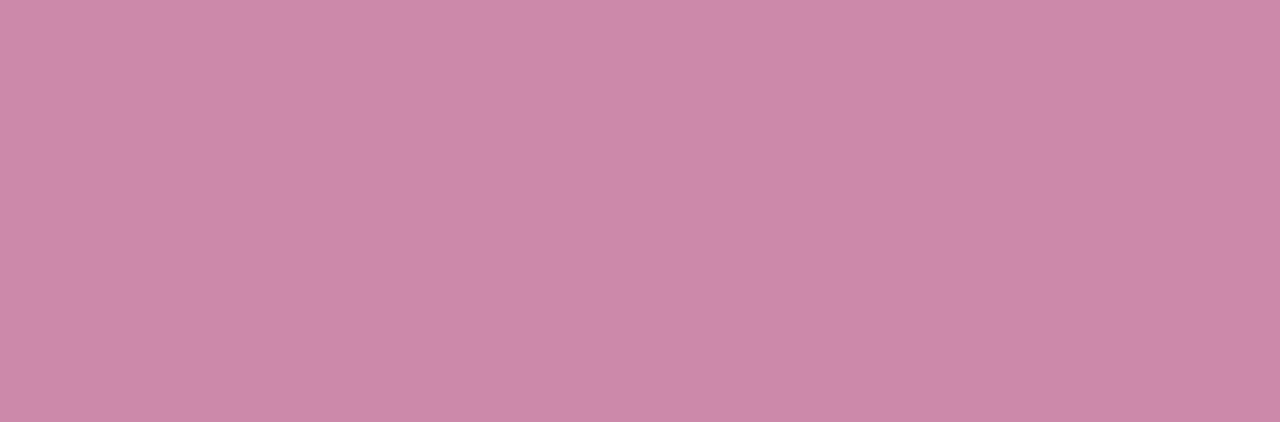
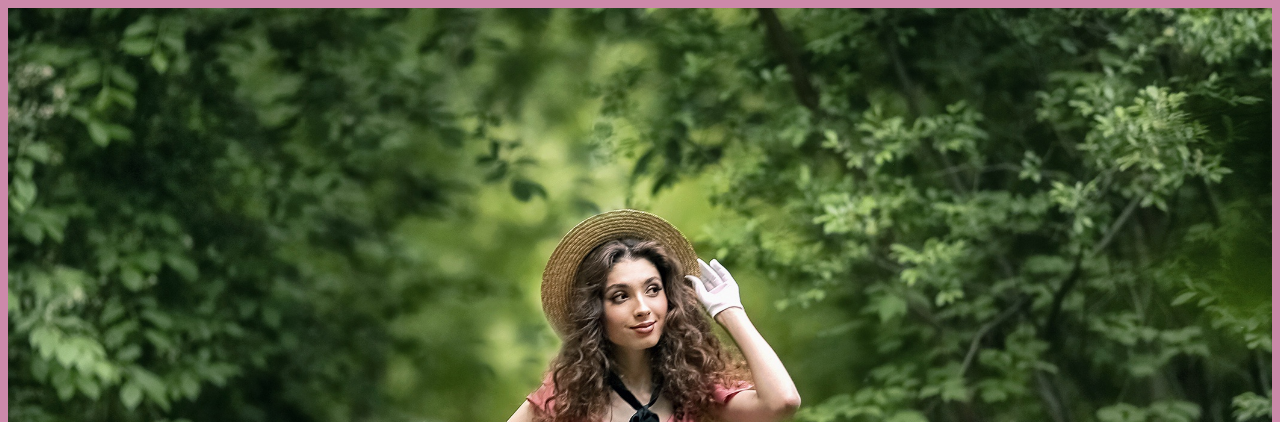
Before and after one commit to MattuSosa/Proyecto-Landing-Page, a plain HTML site: page index.html in a window 1280 px wide. Shown: the top 422 px of the page. Drawn offline with Linux system fonts and the light colour scheme.

Commit message:
2da correcion a la ruta de las imagenes

```diff
--- a/css/styles.css
+++ b/css/styles.css
@@ -1,6 +1,6 @@
 
 .encabezado {
-    background-image: url(images/chica_cesped.jpg);
+    background-image: url(../images/chica_cesped.jpg);
     background-size: contain;
     background-position: center top;
     text-align: center;
```
